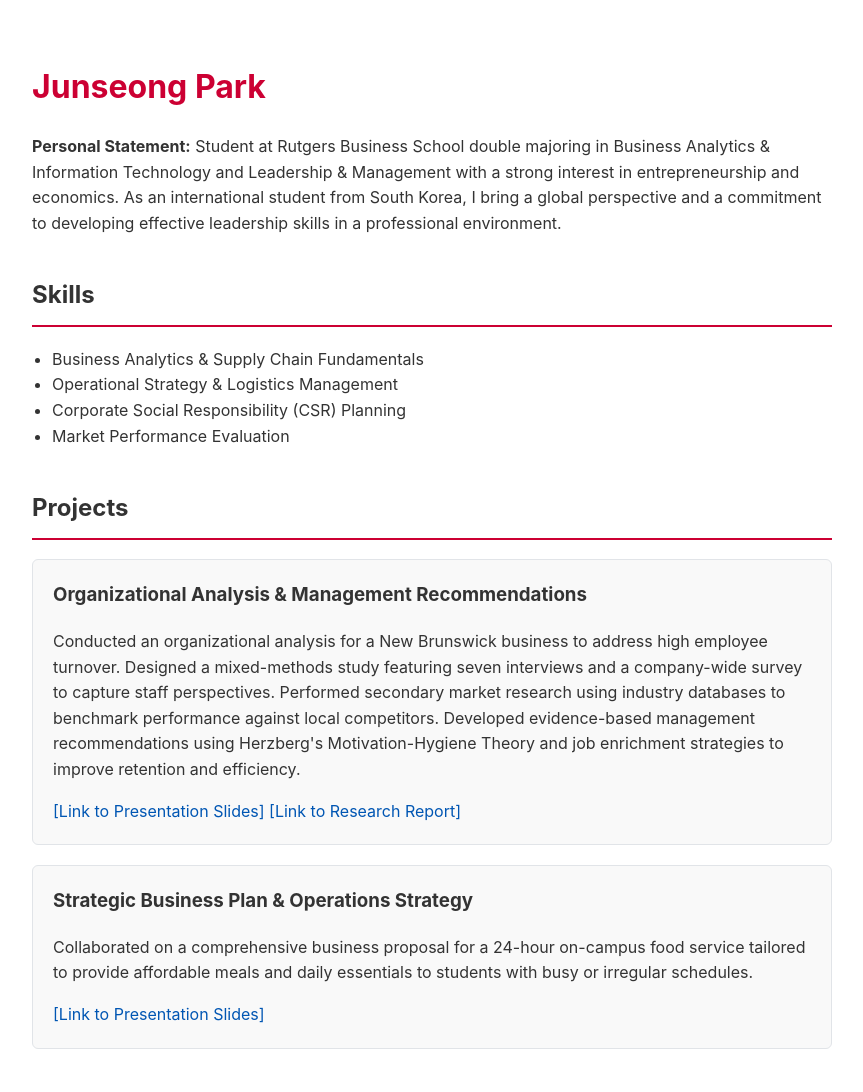
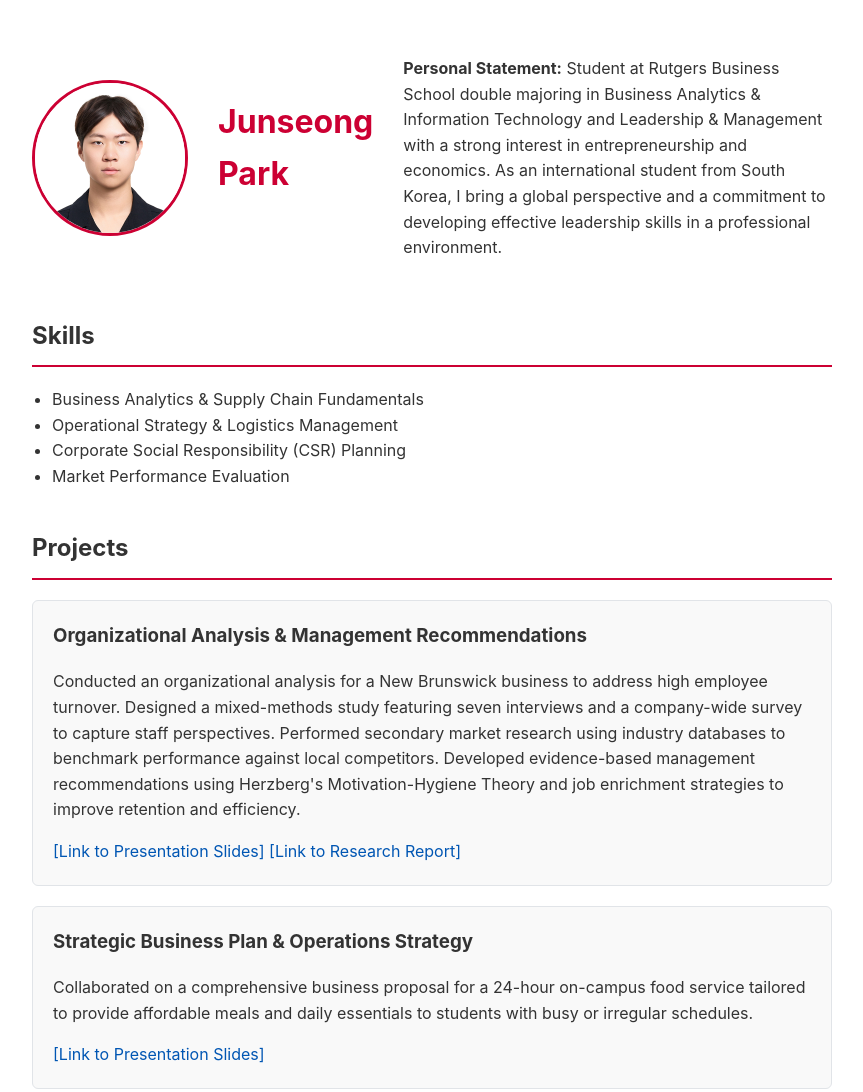
Before and after one commit to jp2620-cloud/jp2620-cloud.github.io, a plain HTML site: page index.html in a window 1280 px wide. Shown: the whole page, without its empty margins (208-1071 px from the left). Drawn offline with Linux system fonts and the light colour scheme.

Commit message:
Update index.html

```diff
--- a/index.html
+++ b/index.html
@@ -6,21 +6,32 @@
     <title>Junseong Park - Portfolio</title>
     <style>
         body { font-family: -apple-system, BlinkMacSystemFont, "Segoe UI", Roboto, sans-serif; line-height: 1.6; margin: 0 auto; max-width: 800px; padding: 40px 20px; color: #333; }
-        h1 { color: #cc0033; /* Rutgers Red */ }
+        h1 { color: #cc0033; margin-top: 0; }
         h2 { border-bottom: 2px solid #cc0033; padding-bottom: 10px; margin-top: 30px; }
         .section { margin-bottom: 40px; }
+
+        /* New Header Styles */
+        .header-content { display: flex; align-items: center; gap: 30px; }
+        .profile-img { width: 150px; height: 150px; border-radius: 50%; object-fit: cover; border: 3px solid #cc0033; flex-shrink: 0; }
+
         .project { margin-bottom: 20px; padding: 20px; border: 1px solid #e1e4e8; border-radius: 6px; background-color: #f9f9f9; }
         .project h3 { margin-top: 0; }
         ul { padding-left: 20px; }
         a { color: #0056b3; text-decoration: none; }
         a:hover { text-decoration: underline; }
+
+        /* Responsive design for mobile devices */
+        @media (max-width: 600px) {
+            .header-content { flex-direction: column; text-align: center; }
+        }
     </style>
 </head>
 <body>
 
     <header class="section">
+        <div class="header-content">
+            <img src="headshot.jpg" alt="Junseong Park Headshot" class="profile-img">
         <h1>Junseong Park</h1>
-        <!-- 2 Points: Personal Statement -->
         <p><strong>Personal Statement:</strong> Student at Rutgers Business School double majoring in Business Analytics & Information Technology and Leadership & Management with a strong interest in entrepreneurship and economics. As an international student from South Korea, I bring a global perspective and a commitment to developing effective leadership skills in a professional environment.
 
 </p>
@@ -38,7 +49,6 @@
     </section>
 
     <section class="section">
-        <!-- 2 Points: Projects Section -->
         <h2>Projects</h2>
 
         <div class="project">
```
